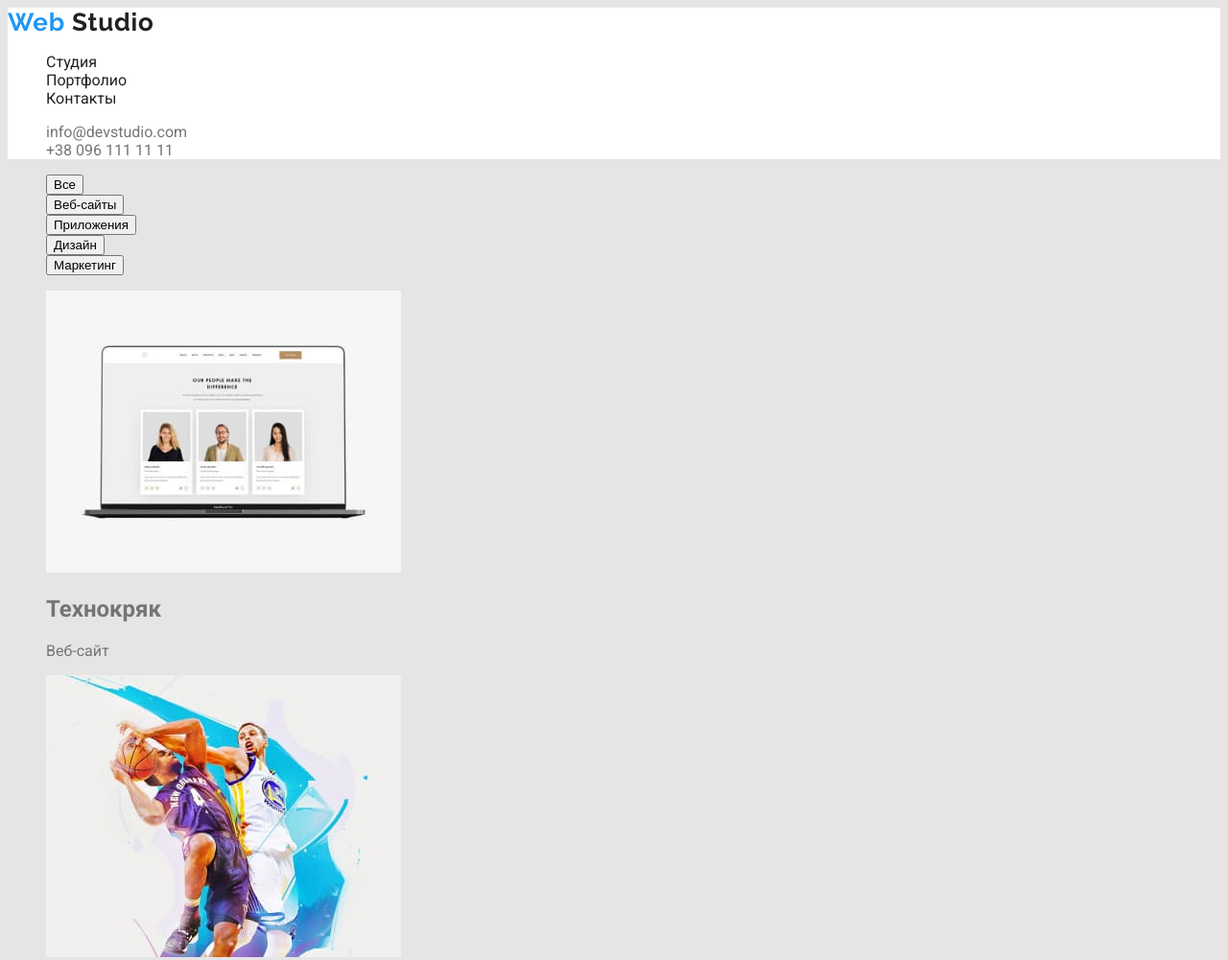
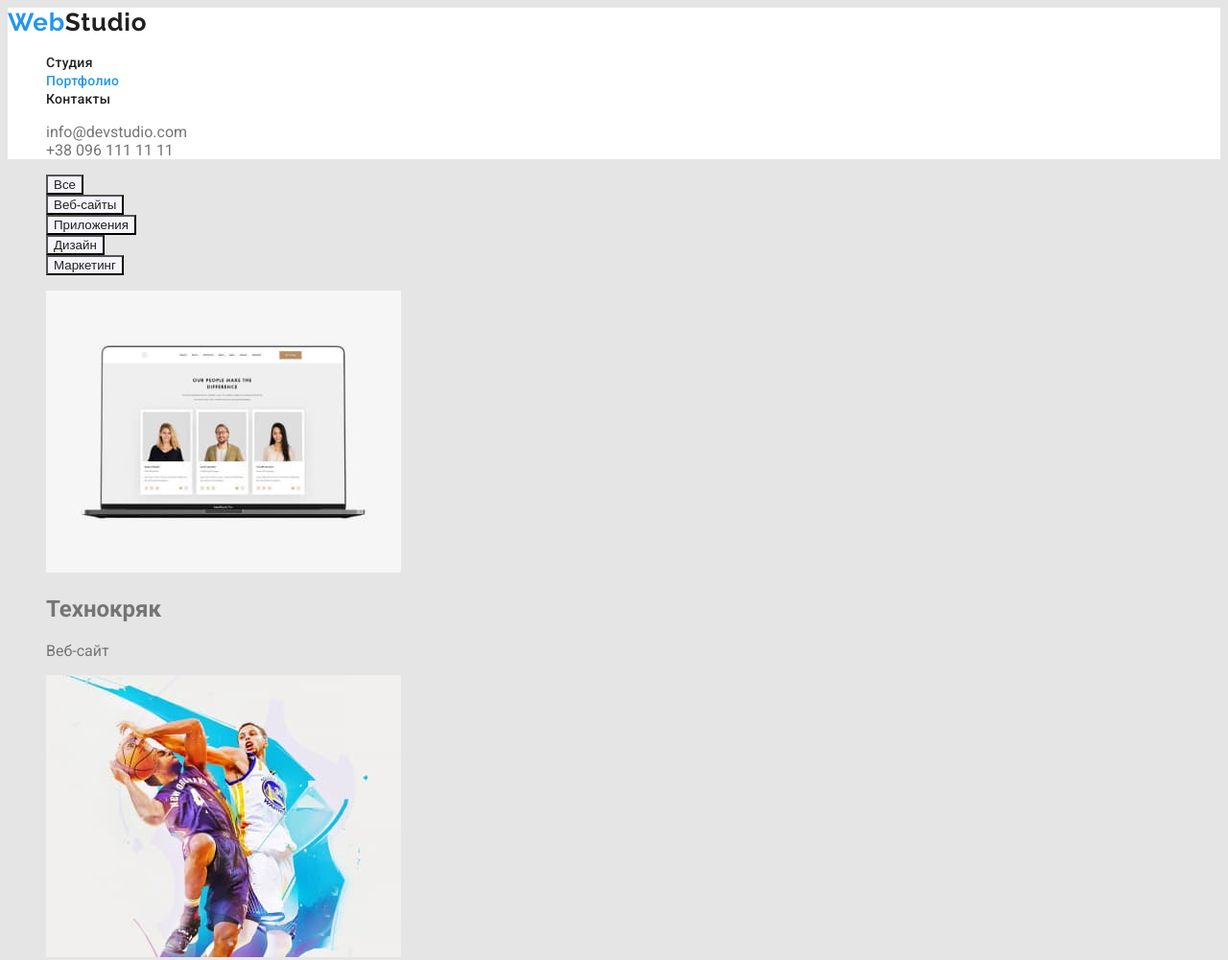
Before and after one commit to YaroslavOks/goit-markup-hw-02, a plain HTML site: page portfolio.html in a window 1280 px wide. Shown: the top 1001 px of the page at 96% size. Drawn offline with Linux system fonts and the light colour scheme.

Commit message:
work with css

```diff
--- a/css/styles.css
+++ b/css/styles.css
@@ -10,10 +10,11 @@
 	--acent-text-color: #2196f3;
 	--footer-text-color: rgba(255, 255, 255, 0.6);
 	--footer-bcg-color: #2f303a;
+	--buton-bcg-color: #f5f4fa;
 }
 /* Главная страница */
 body {
-	font-family: Roboto, Raleway, sans-serif;
+	font-family: Roboto, sans-serif;
 	color: var(--secondary-text-color);
 	background-color: #e5e5e5;
 }
@@ -40,10 +41,19 @@ body {
 	text-decoration: none;
 }
 .nav-list-link {
+	font-family: "Roboto";
+	font-style: normal;
+	font-weight: 500;
+	font-size: 14px;
+	line-height: 16px;
+	letter-spacing: 0.02em;
 	color: var(--tittle-text-color);
 }
 .nav-list-link:hover,
 .nav-list-link:focus {
+	color: var(--acent-text-color);
+}
+.nav-list .current {
 	color: var(--acent-text-color);
 }
 .contacts-link {
@@ -79,3 +89,13 @@ body {
 .footer-contact-link:focus {
 	color: var(--acent-text-color);
 }
+/*  Портфолио */
+.filter-list-btn {
+	color: var(--tittle-text-color);
+	background-color: var(--buton-bcg-color);
+}
+.filter-list-btn:hover,
+.filter-list-btn:focus {
+	color: var(--white-color);
+	background-color: var(--acent-text-color);
+}
--- a/portfolio.html
+++ b/portfolio.html
@@ -17,12 +17,11 @@
 		<header class="header">
 			<nav class="nav">
 				<a href="./index.html" class="logo link">
-					<span class="logo-part">Web</span>
-					Studio
+					<span class="logo-part">Web</span>Studio
 				</a>
 				<ul class="nav-list list">
 					<li class="nav-list-item"><a href="./index.html" class="nav-list-link link">Студия</a></li>
-					<li class="nav-list-item"><a href="./portfolio.html" class="nav-list-link link">Портфолио</a></li>
+					<li class="nav-list-item"><a href="./portfolio.html" class="nav-list-link link current">Портфолио</a></li>
 					<li class="nav-list-item"><a href="#" class="nav-list-link link">Контакты</a></li>
 				</ul>
 			</nav>
@@ -37,11 +36,11 @@
 			<section class="portfolio">
 				<h1 hidden>Портфолио</h1>
 				<ul class="filter-list list">
-					<li class="filter-list-item"><button type="button">Все</button></li>
-					<li class="filter-list-item"><button type="button">Веб-сайты</button></li>
-					<li class="filter-list-item"><button type="button">Приложения</button></li>
-					<li class="filter-list-item"><button type="button">Дизайн</button></li>
-					<li class="filter-list-item"><button type="button">Маркетинг</button></li>
+					<li class="filter-list-item"><button type="button" class="filter-list-btn">Все</button></li>
+					<li class="filter-list-item"><button type="button" class="filter-list-btn">Веб-сайты</button></li>
+					<li class="filter-list-item"><button type="button" class="filter-list-btn">Приложения</button></li>
+					<li class="filter-list-item"><button type="button" class="filter-list-btn">Дизайн</button></li>
+					<li class="filter-list-item"><button type="button" class="filter-list-btn">Маркетинг</button></li>
 				</ul>
 				<ul class="projects-list list">
 					<li class="project-list-item">
```
Also changed, not shown: index.html (+2 -3 lines).
